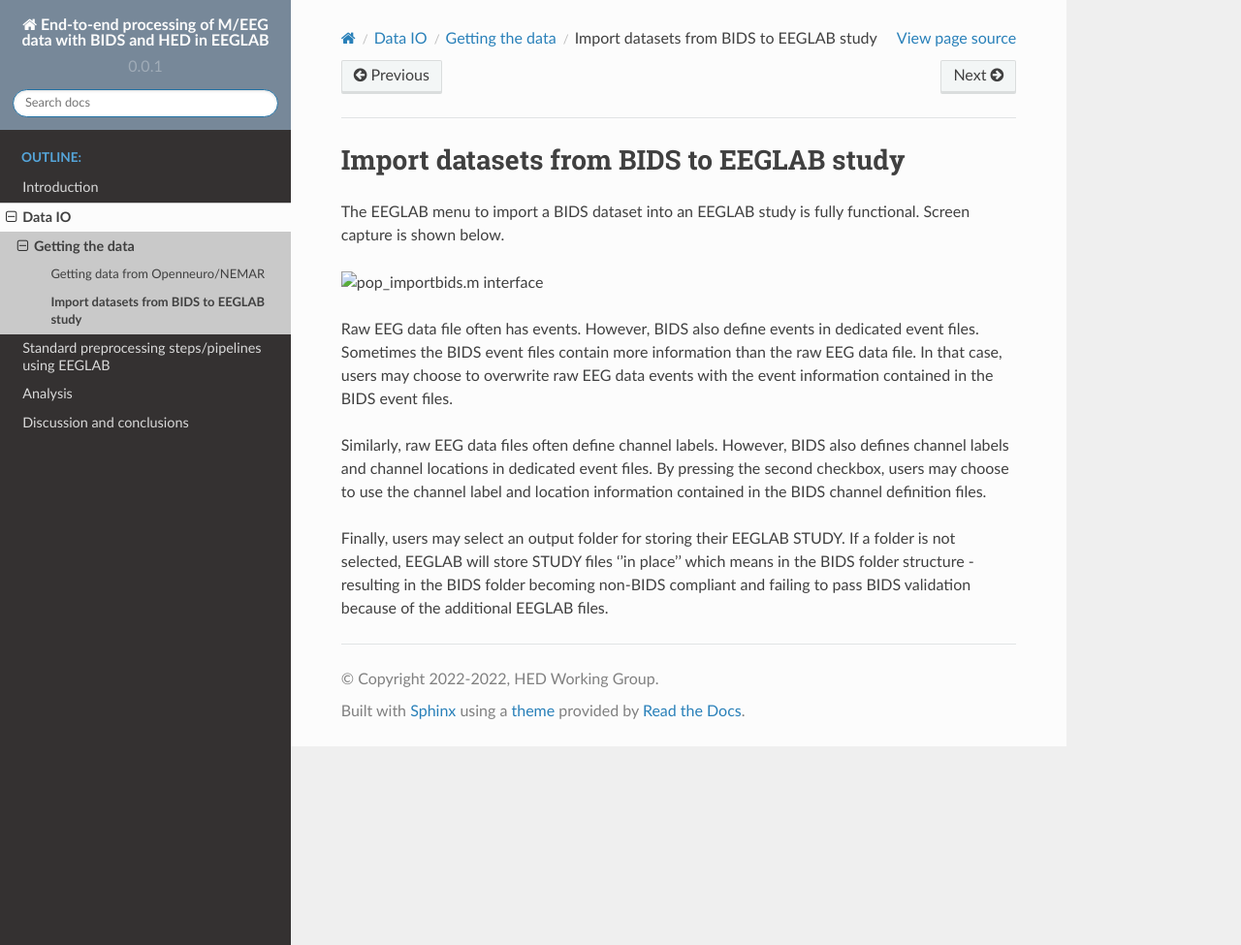
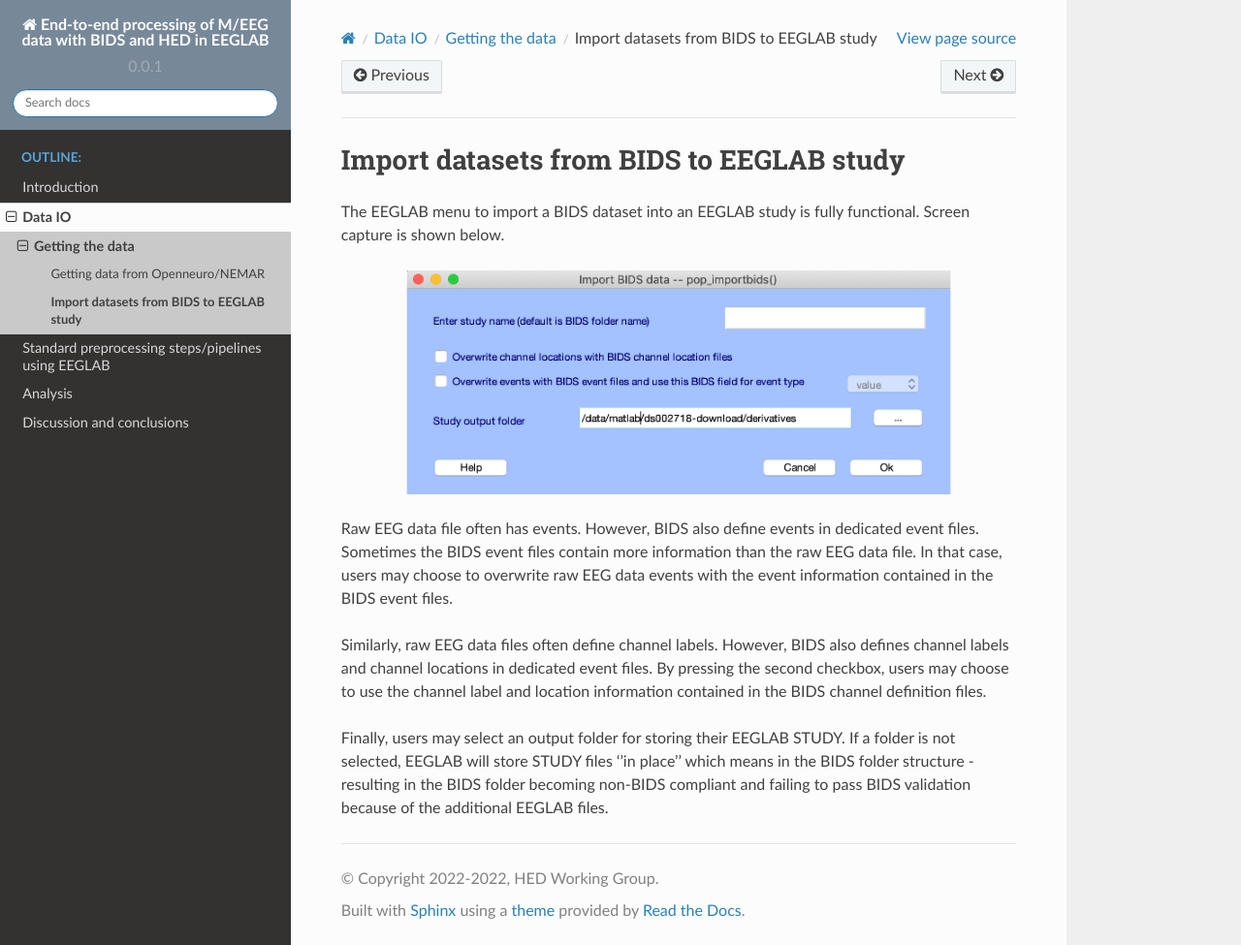
Before and after one commit to dungscout96/cambridge-book-chapter, a Sphinx documentation site: the page built from docs/source/ImportDataToEEGLAB.md, in a window 1280 px wide and 975 px high. Shown: the whole window at 97% size. Built offline with Sphinx 7.4.7 and the Read the Docs theme 2.0.0, drawn with Linux system fonts in a browser that asks for light colours; pages that are not in the unit, such as notebooks, are missing from menus.

Commit message:
add image

```diff
--- a/docs/source/ImportDataToEEGLAB.md
+++ b/docs/source/ImportDataToEEGLAB.md
@@ -2,7 +2,7 @@
 
 The EEGLAB menu to import a BIDS dataset into an EEGLAB study is fully functional. Screen capture is shown below.
 
-![pop_importbids.m interface](pop_importbids.png)
+![pop_importbids.m interface](_static/images/pop_importbids.png)
 
 Raw EEG data file often has events. However, BIDS also define events in dedicated event files. Sometimes the BIDS event files contain more information than the raw EEG data file. In that case, users may choose to overwrite raw EEG data events with the event information contained in the BIDS event files.
 
```
